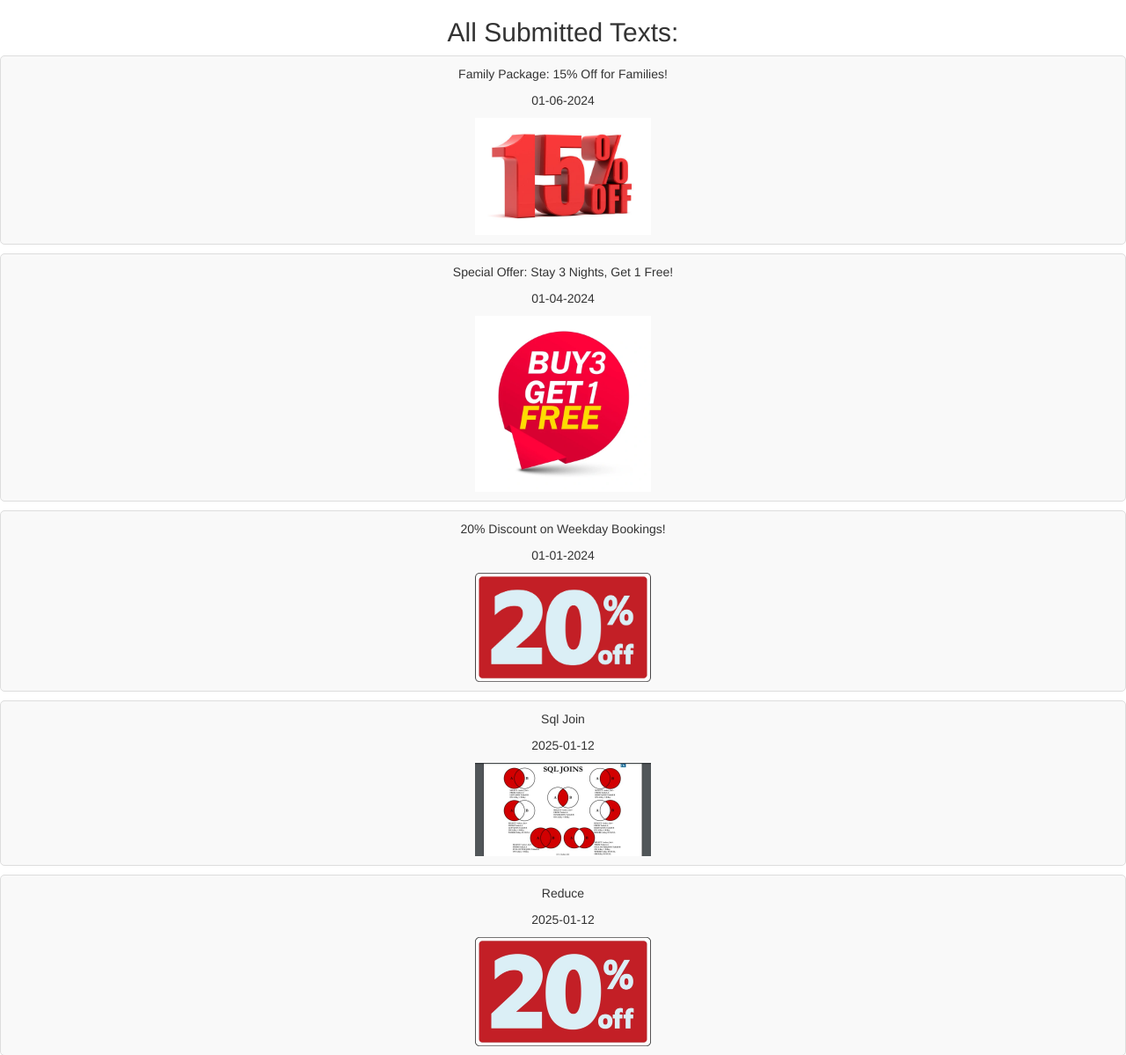
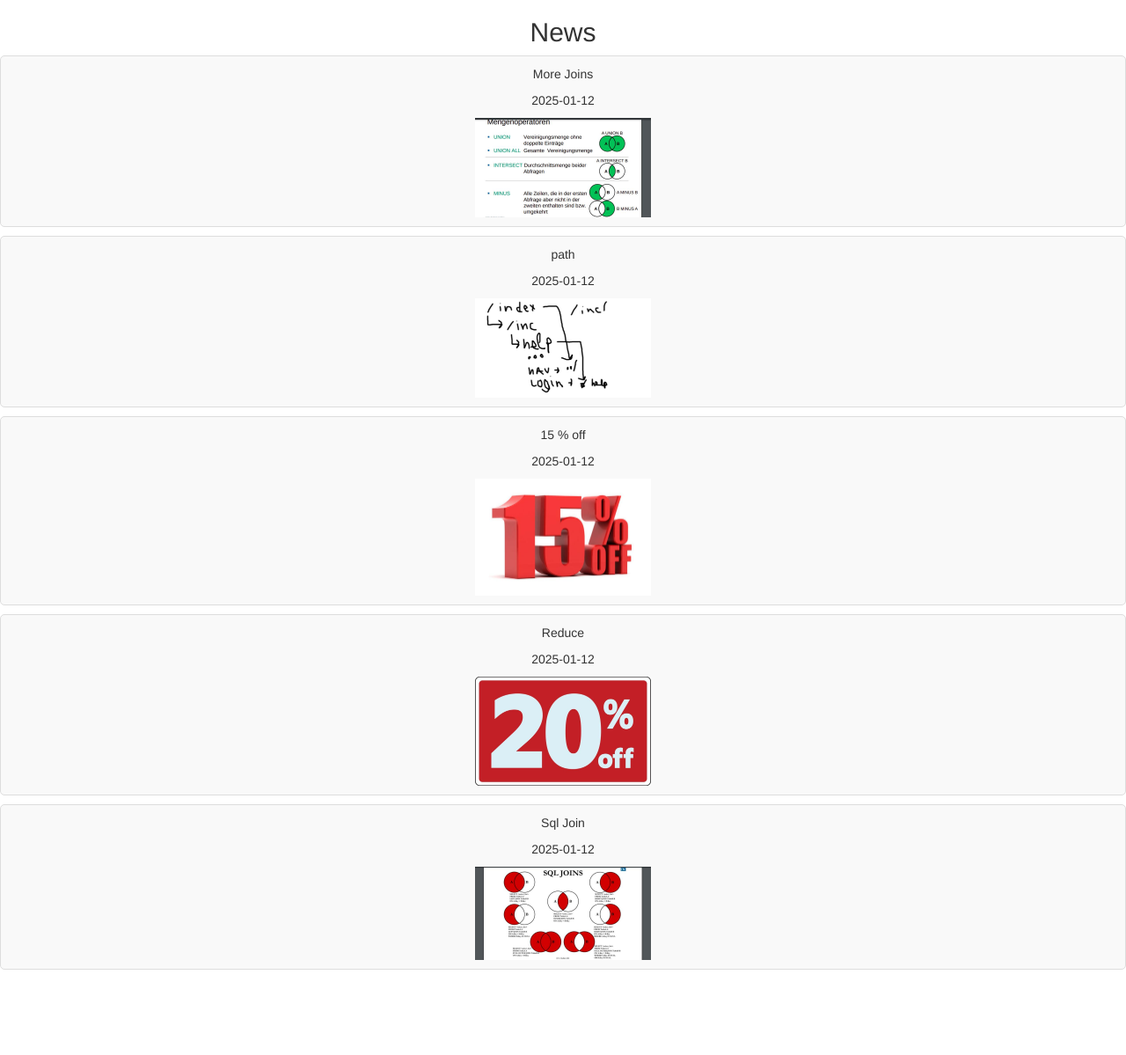
Before and after one commit to vili-georgieva/end_projekt, a PHP site: page /inc/news.php in a window 1280 px wide. Shown: the part 62-1261 px from the top of the page at 88% size. After the commit the page ends 1164 px from the top, so only its background shows below. Run offline with PHP 8.4, Linux system fonts and the light colour scheme; data comes from the database, SQL or seed files in the repository; both versions use the stored data as it was after the commit.

Commit message:
Final commit

```diff
--- a/inc/login.php
+++ b/inc/login.php
@@ -77,11 +77,6 @@
             //htmlspecialchars() function in PHP is used to convert special characters to HTML entities
             echo "<h2>Welcome, " . htmlspecialchars($_SESSION['user_logged_in']) . "!</h2>";
         } else if (isset($_SESSION['isAdmin'])) {
-            ("isAdmin: " . $_SESSION['isAdmin']);
-            $sql = " SELECT id FROM `news`  ORDER BY ID DESC LIMIT 1";
-            $result = $db_obj->query($sqlName);
-            $row = $result->fetch_array(MYSQLI_ASSOC);
-            $_SESSION['newsCounter'] = $row['id'];
             echo "<h2>Welcome,admin!</h2>";
         }
         ?>
--- a/inc/news.php
+++ b/inc/news.php
@@ -11,32 +11,10 @@
 
 <body>
     <?php
-
     include 'navigation.php';
     include 'db.php';
     session_start();
     $tableName = 'news';
-    if (!isset($_SESSION['submitted_texts'])) {
-        $_SESSION['submitted_texts'] = [];
-
-        //hardcoded information for discounts and images
-        $_SESSION['submitted_texts'][] = [
-            'text' => '20% Discount on Weekday Bookings!',
-            'image' => '../uploads/news/20.jpg',
-            'date' => '01-01-2024'
-        ];
-        $_SESSION['submitted_texts'][] = [
-            'text' => 'Special Offer: Stay 3 Nights, Get 1 Free!',
-            'image' => '../uploads/news/3nights.webp',
-            'date' => '01-04-2024'
-        ];
-        $_SESSION['submitted_texts'][] = [
-            'text' => 'Family Package: 15% Off for Families!',
-            'image' => '../uploads/news/15.jpg',
-            'date' => '01-06-2024'
-        ];
-    }
-
     if ($_SERVER["REQUEST_METHOD"] == "POST") {
 
         $uploaddir = '../uploads/news/';
@@ -103,32 +81,23 @@
         }
         $submittedText = htmlspecialchars($_POST['text']);
         $currentDate = date("Y-m-d");
-        $_SESSION['newsCounter']++;
-        $newsCounter = $_SESSION['newsCounter'];
+        $sql = " SELECT id FROM `news`  ORDER BY ID DESC LIMIT 1";
+        $result = $db_obj->query($sql);
+        $row = $result->fetch_array(MYSQLI_ASSOC);
+        $newsCounter = $row['id'] + 1;
         $sql = "INSERT INTO `news` (`id`, `text`, `photoname`, `photodir`, `date`)
         VALUES ('$newsCounter', '$submittedText', '$smallName', '$thumbnailPath', '$currentDate')";
         $result = $db_obj->query($sql);
     }
+    $sql_all = "SELECT * FROM $tableName ORDER BY id DESC";
+    $result_all = $db_obj->query($sql_all);
 
-    if (!empty($_SESSION['submitted_texts'])) {
+    if (!empty($result_all)) {
         echo '<div class="divUL">';
-        echo "<h2 style='text-align: center;'>All Submitted Texts:</h2>";
+        echo "<h2 style='text-align: center;'>News</h2>";
         echo "<ul>";
-
-        foreach (array_reverse($_SESSION['submitted_texts']) as $entry) {
-            echo "<li>";
-            echo "<p>" . $entry['text'] . "</p>";
-            echo "<p>" . $entry['date'] . "</p>";
-
-            if (!empty($entry['image'])) {
-                echo "<div class='image-container'>";
-                echo "<img class='small-image' src='" . $entry['image'] . "' alt='Uploaded Image' />";
-                echo "</div>";
-            }
-            echo "</li>";
-        }
-        $sql_all = "SELECT * FROM $tableName";
-        $result_all = $db_obj->query($sql_all);
+        // mysqli_fetch_array — Fetch the next row of a result set
+        // the parameter mode allows us to choose between associative, numberic or both arrays
         while ($row = $result_all->fetch_array(MYSQLI_ASSOC)) {
             echo "<li>";
             echo "<p>" . $row['text'] . "</p>";
```
Also changed, not shown: test.sql (+10 -5 lines), uploads/news/3nights.webp (deleted), uploads/news/More_Joins.png (added), uploads/news/path_problem.png (added), uploads/news/small_15.jpg (added), uploads/news/small_20.jpg (added), uploads/news/small_More_Joins.png (added), uploads/news/small_path_problem.png (added), 1 other file.
